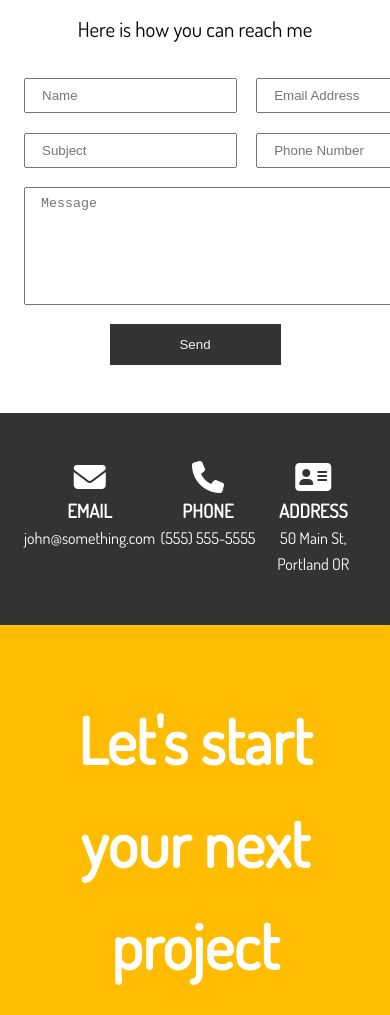
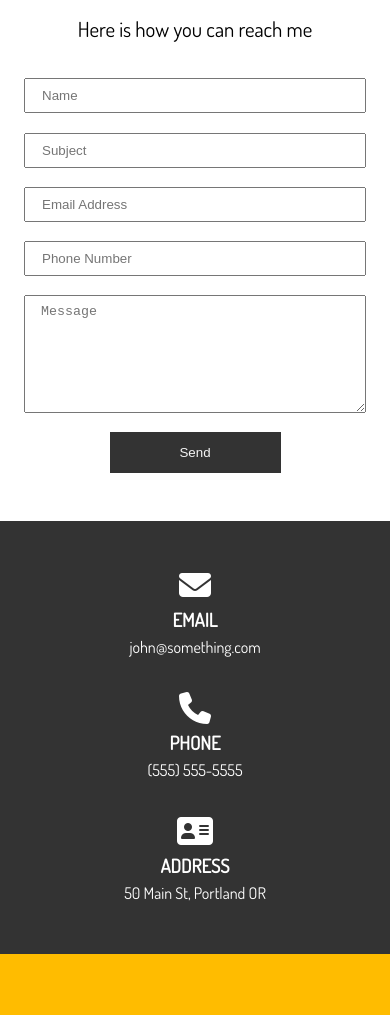
Before and after one commit to MarcLignarius/SASS.Portfolio, a website: page dist/contact.html in a window 390 px wide. Shown: the part 283-1298 px from the top of the page. Drawn offline with Linux system fonts and the light colour scheme.

Commit message:
add mobile styles for contact page

```diff
--- a/scss/_media.scss
+++ b/scss/_media.scss
@@ -40,8 +40,14 @@
   #home-b .stats,
   #home-c .process,
   #about-d .testimonials,
+  #contact-b .contact-info,
   .items {
     grid-template-columns: 1fr;
+  }
+
+  .items {
+    grid-gap: 1rem;
+    box-shadow: none;
   }
 
   #home {
@@ -101,6 +107,41 @@
     }
   }
 
+  // Work
+
+  // Contact
+
+  #contact {
+    &-a {
+      .text-fields {
+        grid-template-areas:
+          "name"
+          "subject"
+          "email"
+          "phone"
+          "message";
+      }
+    }
+
+    &-b {
+      .contact-info {
+        div {
+          padding-bottom: 2rem;
+
+          &:last-child {
+            padding-bottom: 0;
+          }
+        }
+      }
+    }
+
+    &-c {
+      h1 {
+        font-size: 2rem;
+      }
+    }
+  }
+
   // Footer
 
   #main-footer {
```
Also changed, not shown: dist/css/main.css.
